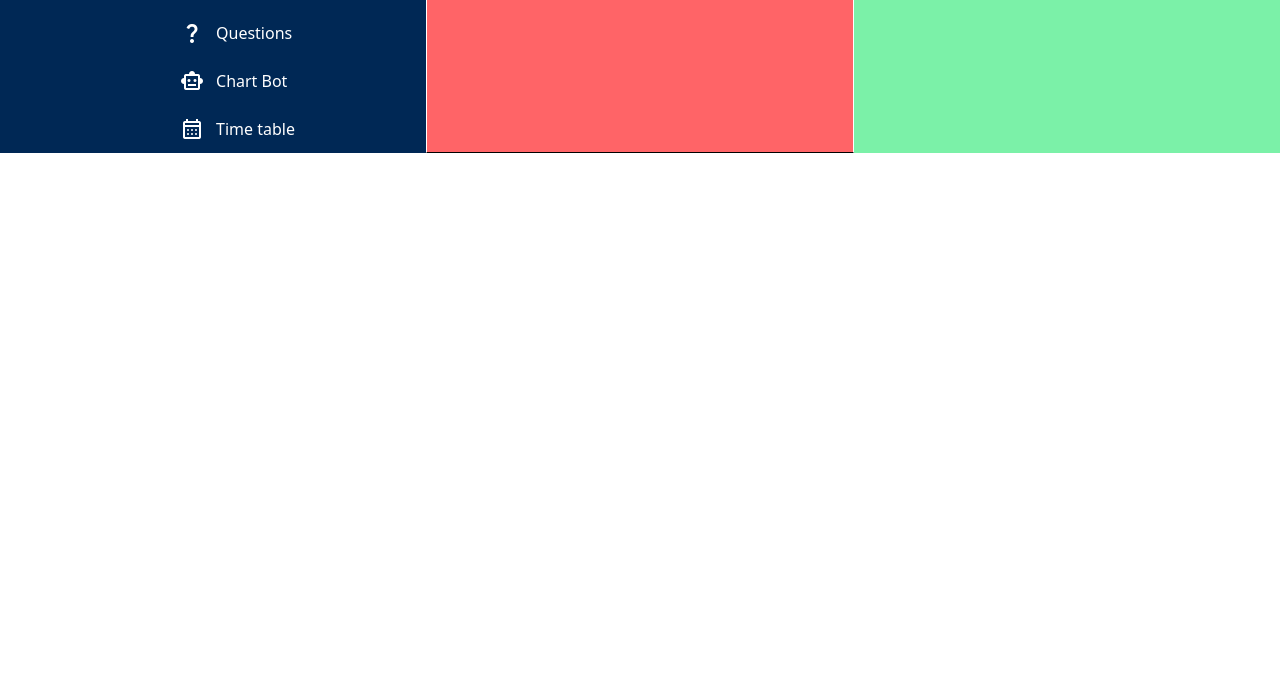
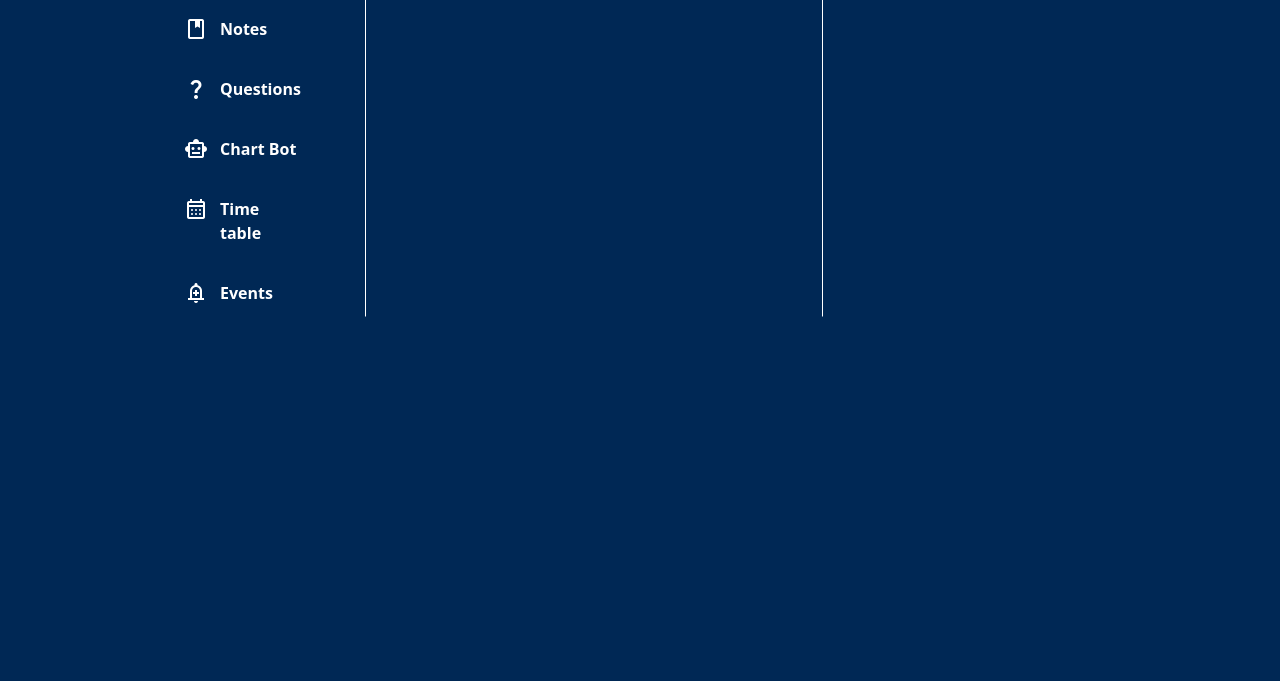
Before and after one commit to sameer-das1/college-cloud, a website: page index.html in a window 1280 px wide. Shown: the part 119-800 px from the top of the page. Drawn offline with nearby package versions, Linux system fonts and the light colour scheme.

Commit message:
completed the nav bar lelt div

```diff
--- a/index.html
+++ b/index.html
@@ -3,55 +3,52 @@
 <head>
   <meta charset="UTF-8">
   <meta name="viewport" content="width=device-width, initial-scale=1.0">
+
+  <link rel="stylesheet" href="https://fonts.googleapis.com/css2?family=Material+Symbols+Outlined:opsz,wght,FILL,GRAD@24,400,0,0" />
   <link href="src/output.css" rel="stylesheet">
-  <link rel="stylesheet" href="https://fonts.googleapis.com/css2?family=Material+Symbols+Outlined:opsz,wght,FILL,GRAD@24,400,0,0" />
-
 </head>
-<body>
+<body style="background-color: #002855;" class="text-shadow-white">
 <div class="container mx-auto flex">
-  <div style="background-color: #002855;" class="w-full">
-    <div class="logo flex justify-center">
+  <div class="w-[70%]">
+    <div class="logo flex justify-center my-4 ml-20">
       <a href="#" class="font-bold text-white text-2xl">CollegeCloud</a>
     </div>
 
 
-    <div class="sidebar">
-      <ul>
-        <li class="flex gap-3 justify-center  ml-40 md:w-fit  hover:bg-amber-400 hover:cursor-pointer px-5 py-3 hover:rounded-full">
+    <div class="sidebar flex md:items-end  flex-col sticky top-0">
+      <ul class="flex flex-col text-1xl space-y-3 md:px-11 font-bold w-full">
+        <li class="flex gap-3 justify-center  ml-30 md:w-fit  hover:bg-slate-400 hover:cursor-pointer px-5 py-3 hover:rounded-full">
           <span class="material-symbols-outlined text-white">home</span>
           <span class="hidden md:block text-white">Home</span>
         </li>
-        <li class="flex gap-3 justify-center  ml-40 md:w-fit  hover:bg-amber-400 hover:cursor-pointer px-5 py-3 hover:rounded-full">
+        <li class="flex gap-3 justify-center  ml-30 md:w-fit  hover:bg-slate-400 hover:cursor-pointer px-5 py-3 hover:rounded-full">
           <span class="material-symbols-outlined text-white">book</span>
           <span class="hidden md:block text-white">Notes</span>
         </li>
-        <li class="flex gap-3 justify-center  ml-40 md:w-fit  hover:bg-amber-400 hover:cursor-pointer px-5 py-3 hover:rounded-full">
+        <li class="flex gap-3 justify-center  ml-30 md:w-fit  hover:bg-slate-400 hover:cursor-pointer px-5 py-3 hover:rounded-full">
           <span class="material-symbols-outlined text-white">question_mark</span>
           <span class="hidden md:block text-white">Questions</span>
         </li>
-        <li class="flex gap-3 justify-center  ml-40 md:w-fit  hover:bg-amber-400 hover:cursor-pointer px-5 py-3 hover:rounded-full">
+        <li class="flex gap-3 justify-center  ml-30 md:w-fit  hover:bg-slate-400 hover:cursor-pointer px-5 py-3 hover:rounded-full">
           <span class="material-symbols-outlined text-white">smart_toy</span>
           <span class="hidden md:block text-white">Chart Bot</span>
         </li>
-        <li class="flex gap-3 justify-center  ml-40 md:w-fit  hover:bg-amber-400 hover:cursor-pointer px-5 py-3 hover:rounded-full">
+        <li class="flex gap-3 justify-center  ml-30 md:w-fit  hover:bg-slate-400 hover:cursor-pointer px-5 py-3 hover:rounded-full">
           <span class="material-symbols-outlined text-white">calendar_month</span>
           <span class="hidden md:block text-white">Time table</span>
         </li>
-
-
-
+        <li class="flex gap-3 justify-center  ml-30 md:w-fit  hover:bg-slate-400 hover:cursor-pointer px-5 py-3 hover:rounded-full">
+          <span class="material-symbols-outlined text-white">add_alert</span>
+          <span class="hidden md:block text-white">Events</span>
+        </li>
       </ul>
-
     </div>
-
-
-
   </div>
 
 
 
-  <div class="bg-red-400 w-full border-[1px] border-x-white border-y-black">bb</div>
-  <div class="bg-green-300 w-full">cc</div>
+  <div class=" w-full border-[1px] border-x-white border-y-[#002855]">bb</div>
+  <div class=" w-full">cc</div>
 </div>
 </body>
 </html>
```
Also changed, not shown: src/output.css.
